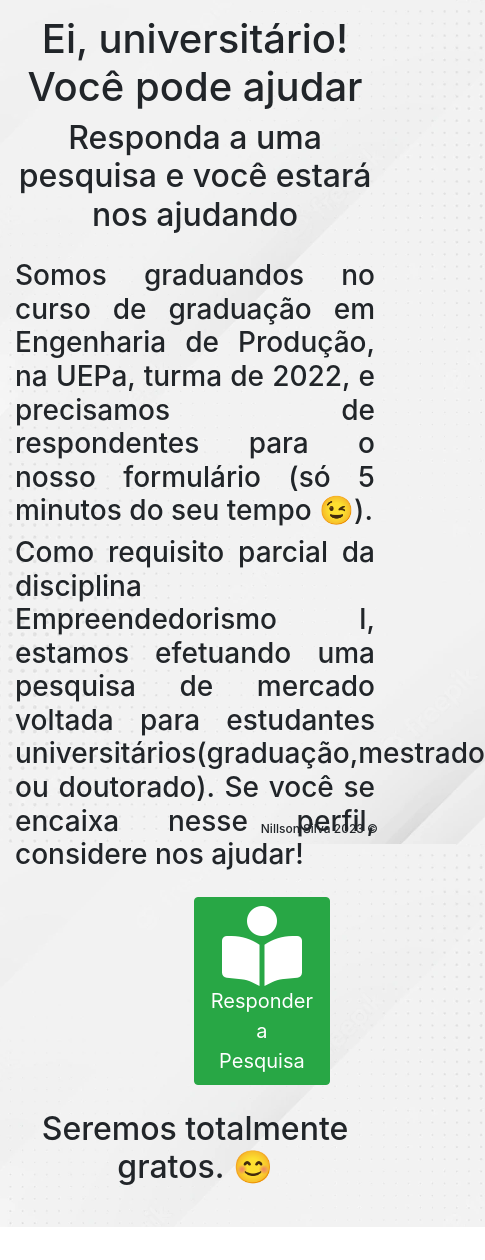
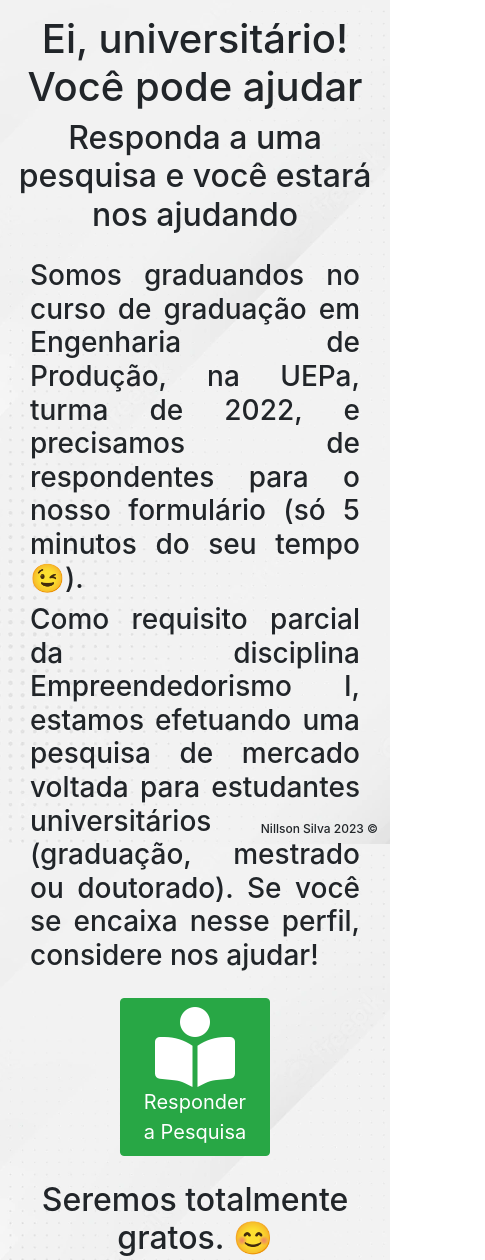
Before and after one commit to Kombait98/EmpreendedorismoScreen, a plain HTML site: page index.html in a window 390 px wide. Shown: the top 1260 px of the page, 485 px wide, since content can reach past the window. Before the commit the page ends 1227 px from the top, so only its background shows below. Drawn offline with Linux system fonts and the light colour scheme.

Commit message:
Update Mobile view

```diff
--- a/index.html
+++ b/index.html
@@ -9,6 +9,9 @@
         <title>Pesquisa de Mercado - Empreendedorismo I 2022</title>
     </head>
     <body background="Images/03_background-image.jpg" style="background-repeat: round no-repeat top center fixed; background-size: cover ; background-position: 100% top ;background-attachment: fixed" >
+        <div class="container-fluid" style="display: inline-block;">
+
+
         <div style="text-align: center ; margin-top: 15px;margin-bottom: 25px;">
             <div class="type-js headline">
                 <h1 class="text-js">Ei, universitário! Você pode ajudar colegas de “profissión”?</h1>
@@ -23,12 +26,11 @@
             </h3>
             <h3 style="text-align: justify;">
             Como requisito parcial da disciplina Empreendedorismo I, estamos efetuando
-            uma pesquisa de mercado voltada para estudantes universitários(graduação,mestrado ou doutorado).
-            Se você se encaixa nesse perfil, considere nos ajudar!
+            uma pesquisa de mercado voltada para estudantes universitários (graduação, mestrado ou doutorado). Se você se encaixa nesse perfil, considere nos ajudar!
             </h3>
         </div>
 
-        <div class="container col-1" style="align-items: center; margin-top: 25px;" >
+        <div class="container col-6" style="align-items: center ; margin-top: 25px;" >
               <a class="btn btn-success btn-lg rounded" href="https://docs.google.com/forms/d/1CcUMAtHqH98NK30dMwyJU8bwJe4y_7wBN-WmY3P31XE/" target="_blank" role="button" title="Responder a Pesquisa">
                 <i class="fa-solid fa-book-open-reader fa-4x"></i> Responder a Pesquisa
             </a>
@@ -46,6 +48,7 @@
             <h5 style="font-size: 12px ;margin-right: 12px">Nillson Silva 2023 ©  </h5>
             </div>
         </div>
+        </div>
         <script src="./system/js/jquery-3.3.1.slim.min.js"></script>
         <script src="./System/bootstrap/js/popper.min.js"></script>
         <script src="./System/bootstrap/js/bootstrap.min.js" ></script>
```
